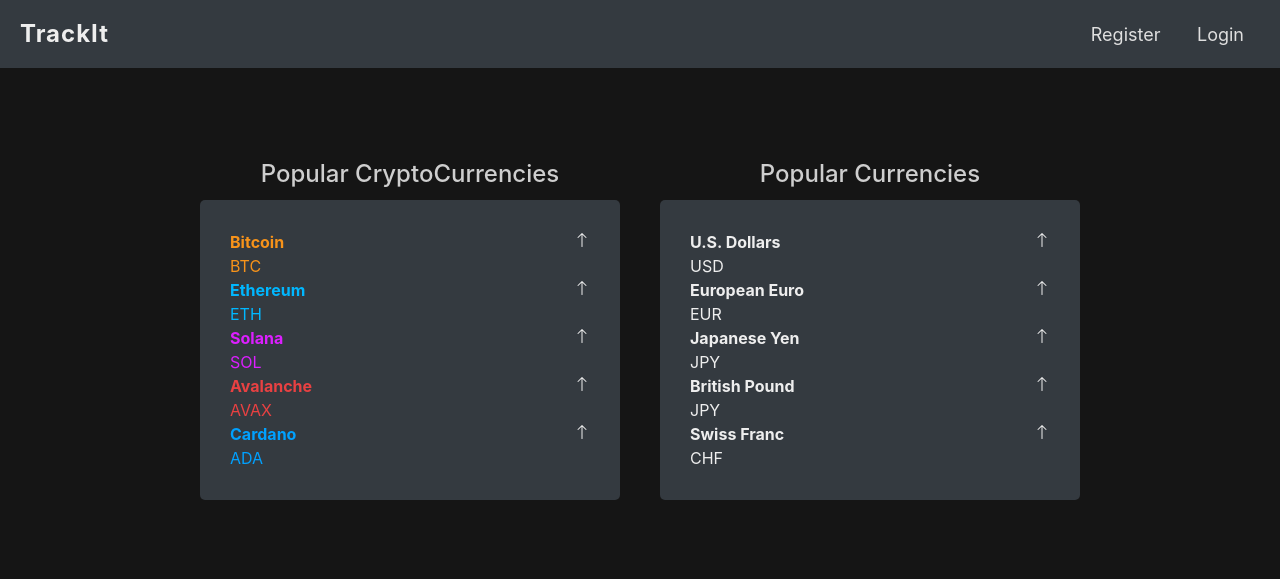
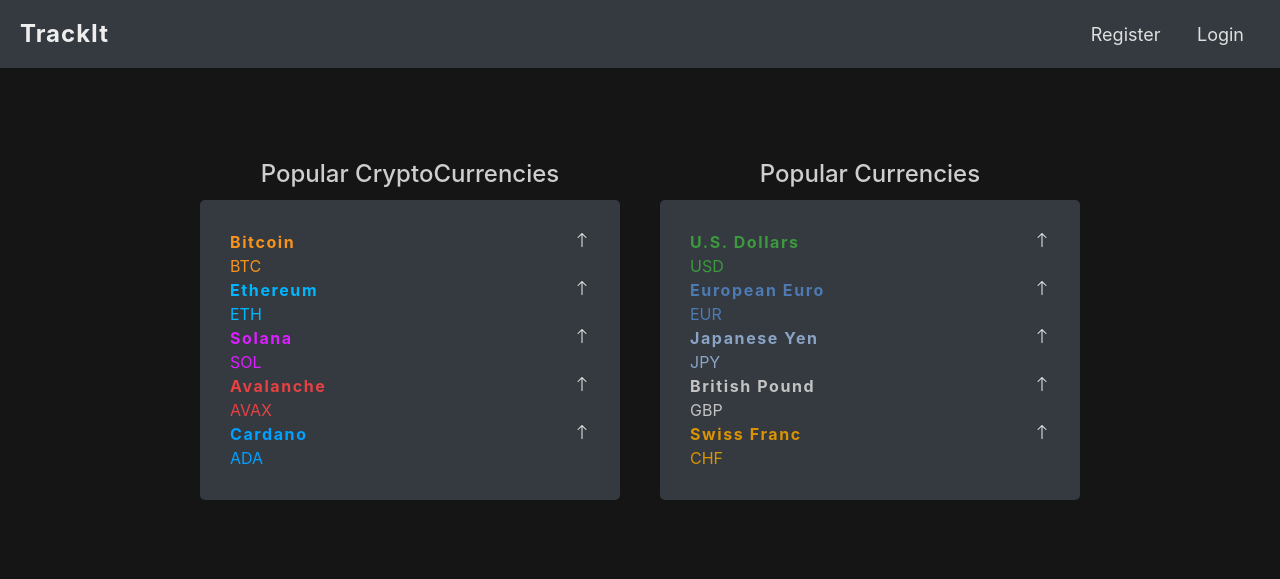
Before and after one commit to KushagraAgarwal525/TrackIt, a Django app: page / in a window 1280 px wide. Shown: the top 579 px of the page. Run offline with Django 4.2, Linux system fonts and the light colour scheme.

Commit message:
Add color to popular currencies

```diff
--- a/TrackIt/static/TrackIt/styles.css
+++ b/TrackIt/static/TrackIt/styles.css
@@ -4,6 +4,11 @@
     --solana-color : #DC1FFF;
     --avalanche-color : #e84142;
     --cardano-color : #00A1FF;
+    --USD-color : #3D993D;
+    --EUR-color : #4D7AB1;
+    --JPY-color : #8BA4C6;
+    --GBP-color : #c3c3c3;
+    --CHF-color : #DB9300;
 }
 
 body {
@@ -113,7 +118,7 @@
 
 .cryptoname, .currencyname {
     font-weight: bold;
-
+    letter-spacing: 0.2vh;
 }
 
 .cryptonames[data-BTC] {
@@ -134,6 +139,26 @@
 
 .cryptonames[data-ADA] {
     color: var(--cardano-color);
+}
+
+.currencynames[data-USD] {
+    color: var(--USD-color);
+}
+
+.currencynames[data-EUR] {
+    color: var(--EUR-color);
+}
+
+.currencynames[data-JPY] {
+    color: var(--JPY-color);
+}
+
+.currencynames[data-GBP] {
+    color: var(--GBP-color);
+}
+
+.currencynames[data-CHF] {
+    color: var(--CHF-color);
 }
 
 @media (min-width: 1000px) {
--- a/TrackIt/templates/TrackIt/index.html
+++ b/TrackIt/templates/TrackIt/index.html
@@ -9,7 +9,7 @@
             <div>{{ message }}</div>
         {% endif %}
 
-        <form class="form-login" action="{% url 'login' %}" method="post">
+        <form class="form-login" method="post">
             {% csrf_token %}
             <div class="form-group">
                 <input autofocus class="form-control bg-dark" type="email" name="email" placeholder="Email">
@@ -31,7 +31,7 @@
             <div>{{ message }}</div>
         {% endif %}
 
-        <form class="form-register" action="{% url 'register' %}" method="post">
+        <form class="form-register" method="post">
             {% csrf_token %}
             <div class="form-group">
                 <input class="form-control bg-dark" type="email" name="email" placeholder="Email Address">
@@ -156,7 +156,7 @@
             <div class="currencyprices">
                 <!-- currency item -->
                 <div class="currencyitem">
-                    <div class="currencynames">
+                    <div class="currencynames" data-USD>
                         <div class="currencyname" data-USD>U.S. Dollars</div>
                         <div class="currencysymbol" data-USD>USD</div>
                     </div>
@@ -174,7 +174,7 @@
                 </div>
                 <!-- currency item -->
                 <div class="currencyitem">
-                    <div class="currencynames">
+                    <div class="currencynames" data-EUR>
                         <div class="currencyname" data-EUR>European Euro</div>
                         <div class="currencysymbol" data-EUR>EUR</div>
                     </div>
@@ -192,7 +192,7 @@
                 </div>
                 <!-- currency item -->
                 <div class="currencyitem">
-                    <div class="currencynames">
+                    <div class="currencynames" data-JPY>
                         <div class="currencyname" data-JPY>Japanese Yen</div>
                         <div class="currencysymbol" data-JPY>JPY</div>
                     </div>
@@ -210,9 +210,9 @@
                 </div>
                 <!-- currency item -->
                 <div class="currencyitem">
-                    <div class="currencynames">
+                    <div class="currencynames" data-GBP>
                         <div class="currencyname" data-GBP>British Pound</div>
-                        <div class="currencysymbol" data-GBP>JPY</div>
+                        <div class="currencysymbol" data-GBP>GBP</div>
                     </div>
                     <div class="currencypricedata">
                         <div class="currencyprice" data-GBP></div>
@@ -228,7 +228,7 @@
                 </div>
                 <!-- currency item -->
                 <div class="currencyitem">
-                    <div class="currencynames">
+                    <div class="currencynames" data-CHF>
                         <div class="currencyname" data-CHF>Swiss Franc</div>
                         <div class="currencysymbol" data-CHF>CHF</div>
                     </div>
--- a/TrackIt/urls.py
+++ b/TrackIt/urls.py
@@ -4,6 +4,6 @@
 
 urlpatterns = [
     path('', views.index, name='index'),
-    path('register/', views.register, name='register'),
+    path('register/<str:email>/<str:password>/<str:confirm_password>', views.register, name='register'),
     path('login/', views.login, name='login'),
 ]
--- a/TrackIt/views.py
+++ b/TrackIt/views.py
@@ -1,9 +1,12 @@
+from django.http import JsonResponse
 from django.shortcuts import render
 # from TrackIt.models import User, Watchlist, currencyPreferences
 # Create your views here.
 
-def register(request):
-    return render(request, 'TrackIt/register.html')
+def register(request, email, password, confirm_password):
+    if (password != confirm_password):
+        return JsonResponse({'status': '2'})
+    # return render(request, 'TrackIt/register.html')
 
 def login(request):
     return render(request, 'TrackIt/login.html')
```
Also changed, not shown: TrackIt/static/TrackIt/TrackIt.js (+0 -7 lines).
